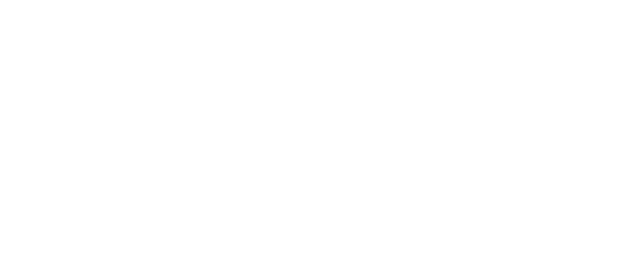
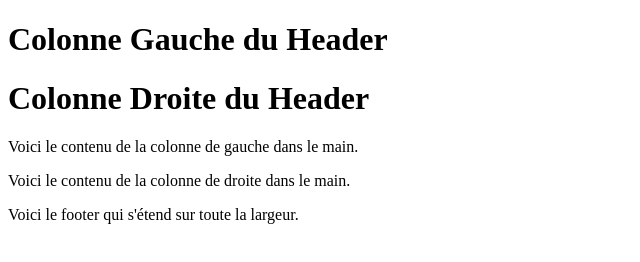
Before and after one commit to Gaelprod974/MOUTAMA_Gael_Devoir_3_CV_HTML_CSS, a plain HTML site: page index.html in a window 1280 px wide. Shown: the whole page, without its empty margins (0-640 px from the left). Drawn offline with Linux system fonts and the light colour scheme.

Commit message:
strucure de la page

```diff
--- a/index.html
+++ b/index.html
@@ -5,4 +5,27 @@
     <meta name="viewport" content="width=device-width, initial-scale=1.0">
     <title>CV-Gaël-MOUTAMA</title>
 </head>
+<body></body>
+    <div class="container">
+        <header class="header">
+            <div class="header-left">
+                <h1>Colonne Gauche du Header</h1>
+            </div>
+            <div class="header-right">
+                <h1>Colonne Droite du Header</h1>
+            </div>
+        </header>
+        <main class="main-content">
+            <section class="left-column">
+                <p>Voici le contenu de la colonne de gauche dans le main.</p>
+            </section>
+            <section class="right-column">
+                <p>Voici le contenu de la colonne de droite dans le main.</p>
+            </section>
+        </main>
+        <footer class="footer">
+            <p>Voici le footer qui s'étend sur toute la largeur.</p>
+        </footer>
+    </div>
+</body>
 </html>
```
